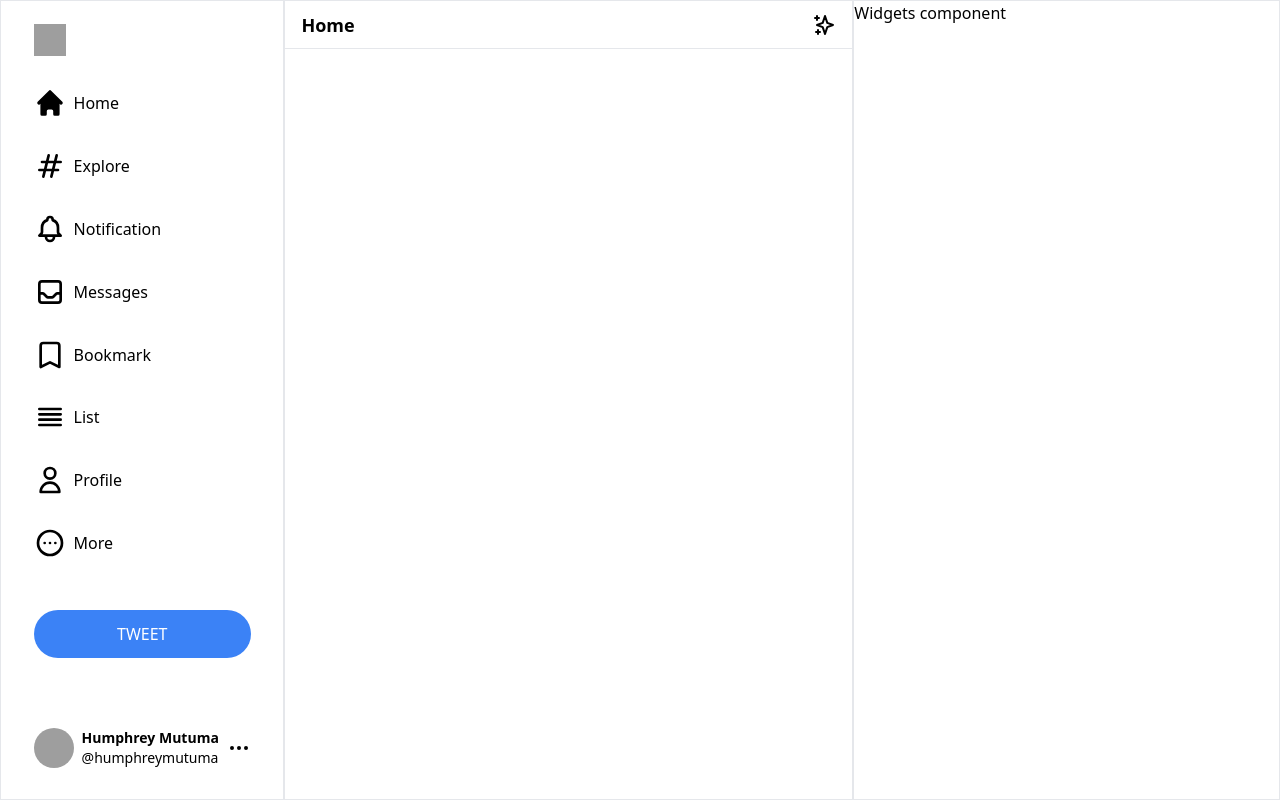
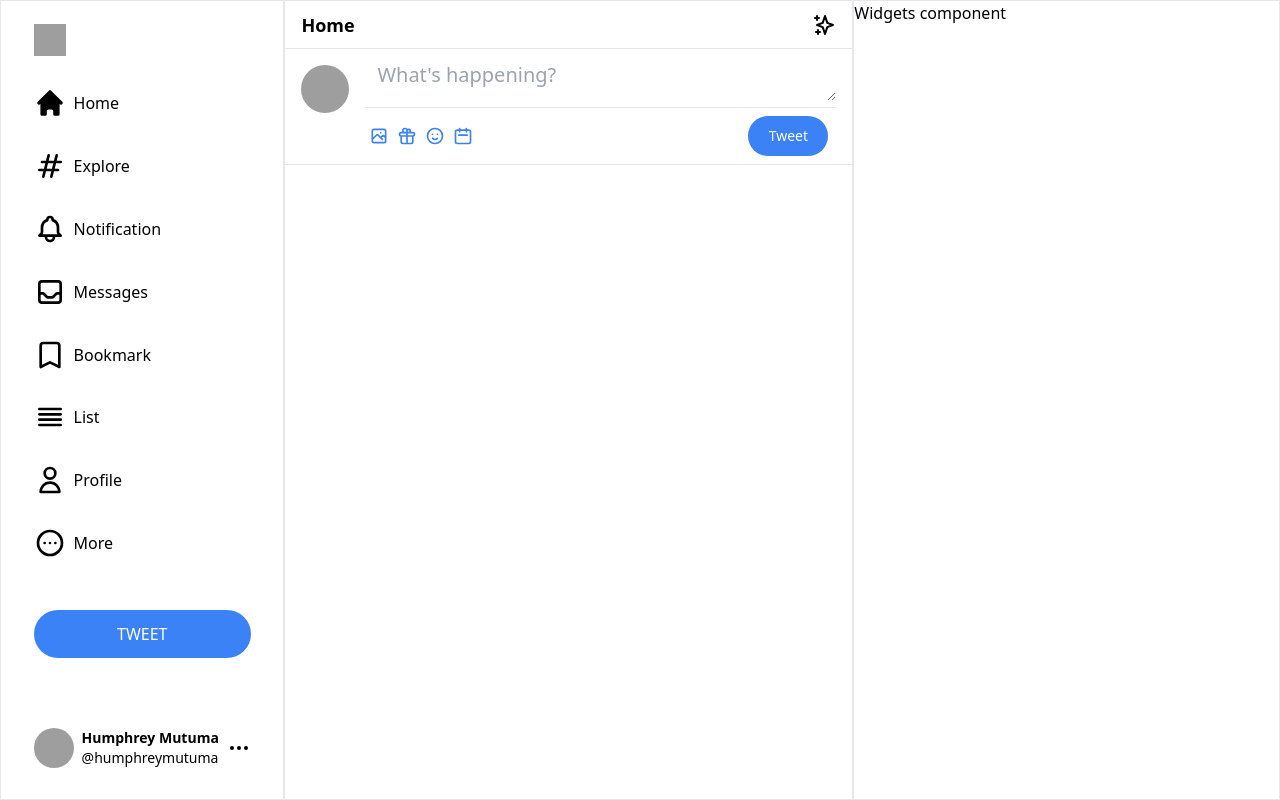
Before and after one commit to humphrey-mutuma/twitter-2.0-clone, a Next.js app: page / in a window 1280 px wide. Built offline with nearby package versions, Linux system fonts and the light colour scheme; grey boxes are pictures that could not be loaded.

Commit message:
Tweets form complete.

```diff
--- a/components/Feed.js
+++ b/components/Feed.js
@@ -1,13 +1,57 @@
-import { SparklesIcon } from "@heroicons/react/outline";
+import {
+  SparklesIcon,
+  PhotographIcon,
+  GiftIcon,
+  EmojiHappyIcon,
+  CalendarIcon,
+} from "@heroicons/react/outline";
 
 const Feed = () => {
   return (
     <main>
-      <nav className="flex justify-between items-center h-[3rem] border-b-[1px] cursor-pointer">
+      <nav className="sticky top-0 flex justify-between items-center h-[3rem] border-b-[1px] cursor-pointer">
         <h1 className="font-bold ml-4 text-lg">Home</h1>
-        <SparklesIcon className="h-6 w-6 mr-4 "/>
+        <SparklesIcon className="h-6 w-6 mr-4 " />
       </nav>
+      {/* tweets section */}
+      <section className="w-full flex  border-b-[1px]">
+        <img
+          className="h-12 w-12 rounded-full m-4 "
+          src="https://scontent.fnbo9-1.fna.fbcdn.net/v/t1.6435-9/39700554_189956408607706_3333751201383579648_n.jpg?_nc_cat=107&ccb=1-5&_nc_sid=09cbfe&_nc_eui2=AeGsHiqUtc6rhY_8qkhFd_CADsuEpp0tV7sOy4SmnS1XuzWsDZ-MDY-eDp_Ugr8KX-dF3OBwZ1uIIWz-3Jku2-RW&_nc_ohc=zqLWdK0KzkgAX9dQNYA&_nc_pt=5&_nc_ht=scontent.fnbo9-1.fna&oh=813ab2a5c2b58fb29999df2114c95a8a&oe=619741AD"
+          alt=""
+        />
+        <div className="flex-1 mr-4">
+          <form>
+            <textarea
+            placeholder="What's happening? "
+              multiple
+              rows="1"
+              className="p-3 text-xl w-full focus:outline-none  focus:border-transparent scrollbar-hide"
+              type="text"
+            />
 
+            <section className="flex items-center justify-between border-t-[1px]">
+              <div className="flex items-center ">
+                <span className="feedTweetSpan">
+                  <PhotographIcon className="feedTweetIcons " />
+                </span>
+                <span className="feedTweetSpan">
+                  <GiftIcon className="feedTweetIcons " />
+                </span>
+                <span className="feedTweetSpan">
+                  <EmojiHappyIcon className="feedTweetIcons " />
+                </span>
+                <span className="feedTweetSpan">
+                  <CalendarIcon className="feedTweetIcons " />
+                </span>
+              </div>
+              <button className=" bg-blue-500 h-10 w-20 text-sm  m-2 text-white p-2 rounded-full hover:bg-blue-600">
+                Tweet
+              </button>
+            </section>
+          </form>
+        </div>
+      </section>
     </main>
   );
 };
--- a/package.json
+++ b/package.json
@@ -9,7 +9,8 @@
     "@heroicons/react": "^1.0.4",
     "next": "latest",
     "react": "^17.0.2",
-    "react-dom": "^17.0.2"
+    "react-dom": "^17.0.2",
+    "tailwind-scrollbar-hide": "^1.0.3"
   },
   "devDependencies": {
     "autoprefixer": "^10.2.6",
--- a/styles/globals.css
+++ b/styles/globals.css
@@ -2,3 +2,12 @@
 @tailwind base;
 @tailwind components;
 @tailwind utilities;
+
+@layer base {
+  .feedTweetSpan{
+    @apply hover:bg-blue-50 cursor-pointer rounded-full p-1
+  }
+  .feedTweetIcons{
+    @apply h-5 w-5 text-blue-500
+  }
+}
--- a/tailwind.config.js
+++ b/tailwind.config.js
@@ -6,5 +6,5 @@ module.exports = {
   variants: {
     extend: {},
   },
-  plugins: [],
+  plugins: [require("tailwind-scrollbar-hide")],
 };
```
Also changed, not shown: 1 other file (tests, documents, lock files or other folders).
